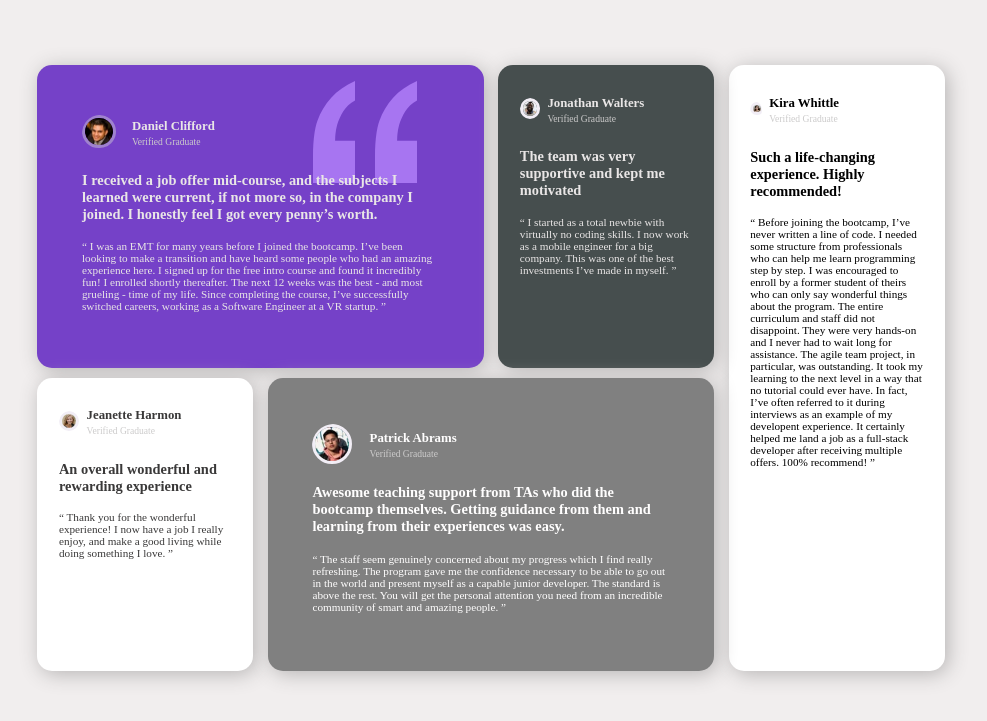
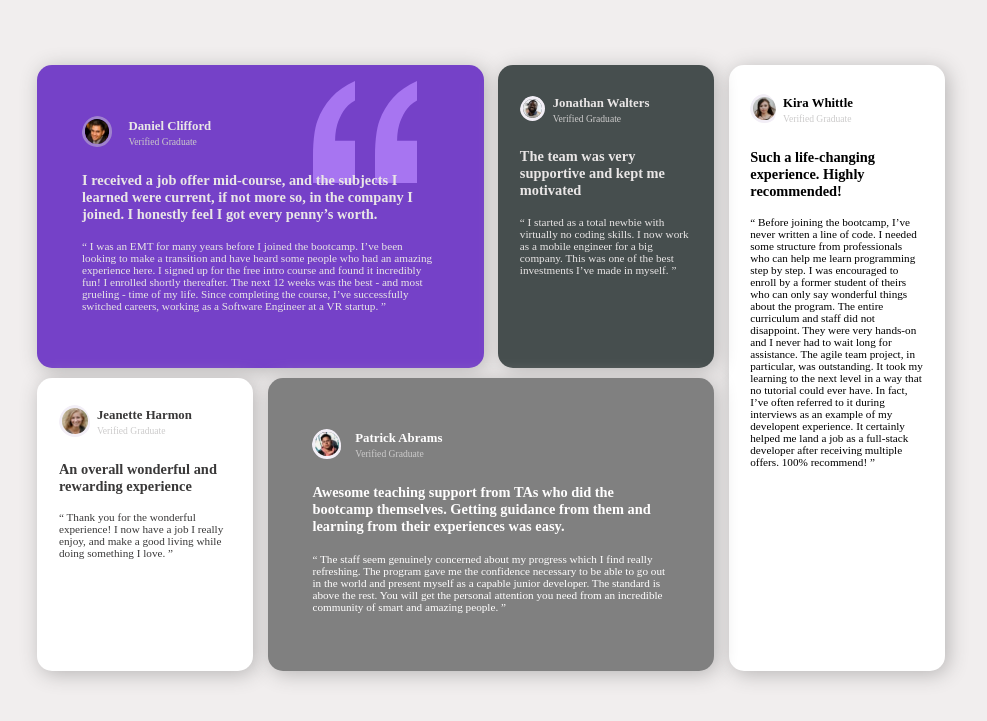
Before and after one commit to Sthuthine/project4, a plain HTML site: page Project 4/testimonials-grid-section-main/index.html in a window 1280 px wide. Shown: the part 121-842 px from the top of the page, without its empty margins (149-1136 px from the left). Drawn offline with Linux system fonts and the light colour scheme.

Commit message:
Update index.html

```diff
--- a/Project 4/testimonials-grid-section-main/index.html
+++ b/Project 4/testimonials-grid-section-main/index.html
@@ -108,7 +108,7 @@
 
       <div style=" z-index: 2; overflow: hidden; display:flex; align-items: center;">
 
-        <div style="width:10%; height:10%;overflow: hidden; box-sizing: border-box; border-radius: 50%; padding-right: 5px;">
+        <div style="width:9%; height:9%;overflow: hidden; box-sizing: border-box; border-radius: 50%; padding-right: 5px;">
           <img src="image-daniel.jpg" alt="Daniel" width="90%" height="90%" style="border:0.2rem solid hsl(263, 44%, 66%); border-radius: 50%"></div>
         <div style="align-items: center; margin-left: 4%;"><h1 style="font-size: 0.8rem;">Daniel Clifford <br>
           <span style="font-size: 0.6rem; font-weight: lighter; z-index: 2; color:rgb(204, 203, 203);">Verified Graduate</span></h1></div>
@@ -126,7 +126,7 @@
     <div id="div2" style="color:rgb(233, 230, 230); position: relative;">
 
       <div style=" overflow: hidden; display:flex; align-items: center;">
-        <div style="width:12%; height:12%;overflow: hidden; box-sizing: border-box; border-radius: 50%; padding-right: 5px;">
+        <div style="width:15%; height:15%;overflow: hidden; box-sizing: border-box; border-radius: 50%; padding-right: 5px;">
           <img src="image-jonathan.jpg" alt="Jonathan" width="90%" height="90%" style="border:0.2rem solid hsl(266, 30%, 95%); border-radius: 50%">
         </div>
         <div style="align-items: center; margin-left: 4%;">
@@ -146,8 +146,8 @@
     </div>
     <div id="div3" style="color:rgb(58, 57, 57); position: relative;">
       <div style=" overflow: hidden; display:flex; align-items: center;">
-        <div style="width:12%; height:12%;overflow: hidden; box-sizing: border-box; border-radius: 50%; padding-right: 5px;">
-          <img src="image-jeanette.jpg" alt="Jeanette" width="90%" height="90%" style="border:0.2rem solid hsl(266, 30%, 95%); border-radius: 50%">
+        <div style="width:18%; height:18%;overflow: hidden; box-sizing: border-box; border-radius: 50%; padding-right: 5px;">
+          <img src="image-jeanette.jpg" alt="Jeanette" width="100%" height="100%" style="border:0.2rem solid hsl(266, 30%, 95%); border-radius: 50%">
         </div>
         <div style="align-items: center; margin-left: 4%;">
           <h1 style="font-size: 0.8rem;">Jeanette Harmon<br><span style="font-size: 0.6rem; font-weight: lighter; z-index: 2; color:rgb(204, 203, 203);">
@@ -172,8 +172,8 @@
     <div id="div4" style="color:rgb(255, 254, 254); position: relative;">
 
       <div style=" overflow: hidden; display:flex; align-items: center;">
-        <div style="width:12%; height:12%;overflow: hidden; box-sizing: border-box; border-radius: 50%; padding-right: 5px;">
-          <img src="image-patrick.jpg" alt="Patrick" width="90%" height="90%" style="border:0.2rem solid hsl(266, 30%, 95%); border-radius: 50%">
+        <div style="width:8%; height:8%;overflow: hidden; box-sizing: border-box; border-radius: 50%; padding-right: 5px;">
+          <img src="image-patrick.jpg" alt="Patrick" width="100%" height="100%" style="border:0.2rem solid hsl(266, 30%, 95%); border-radius: 50%">
         </div>
         <div style="align-items: center; margin-left: 4%;">
           <h1 style="font-size: 0.8rem;">Patrick Abrams<br><span style="font-size: 0.6rem; font-weight: lighter; z-index: 2; color:rgb(204, 203, 203);">
@@ -201,7 +201,7 @@
     <div id="div5">
 
       <div style=" overflow: hidden; display:flex; align-items: center;">
-        <div style="width:7%; height:7%;overflow: hidden; box-sizing: border-box; border-radius: 50%; padding-right: 5px;">
+        <div style="width:15%; height:15%;overflow: hidden; box-sizing: border-box; border-radius: 50%; padding-right: 5px;">
           <img src="image-kira.jpg" alt="Kira" width="110%" height="110%" style="border:0.2rem solid hsl(266, 30%, 95%); border-radius: 50%">
         </div>
         <div style="align-items: center; margin-left: 4%;">
```
